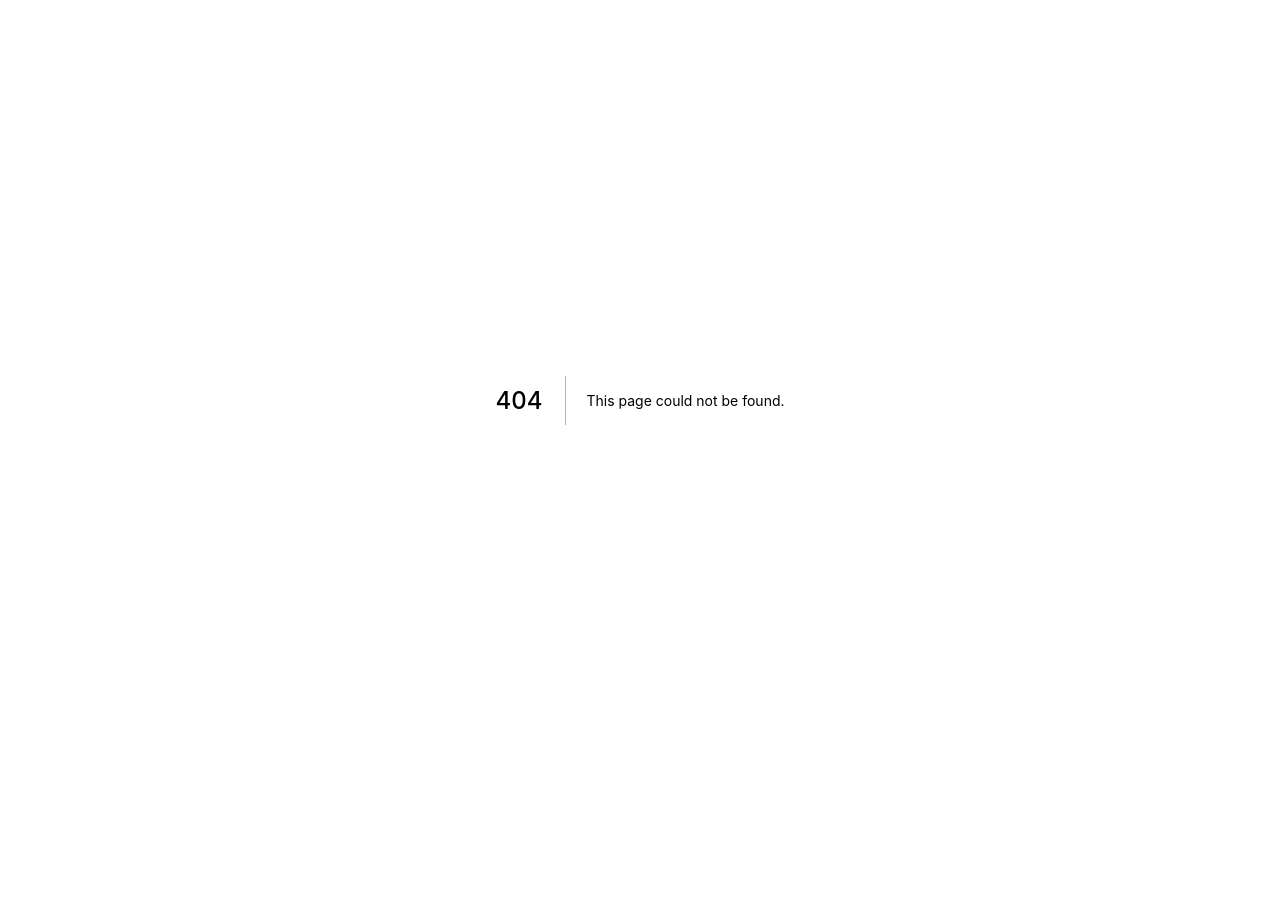
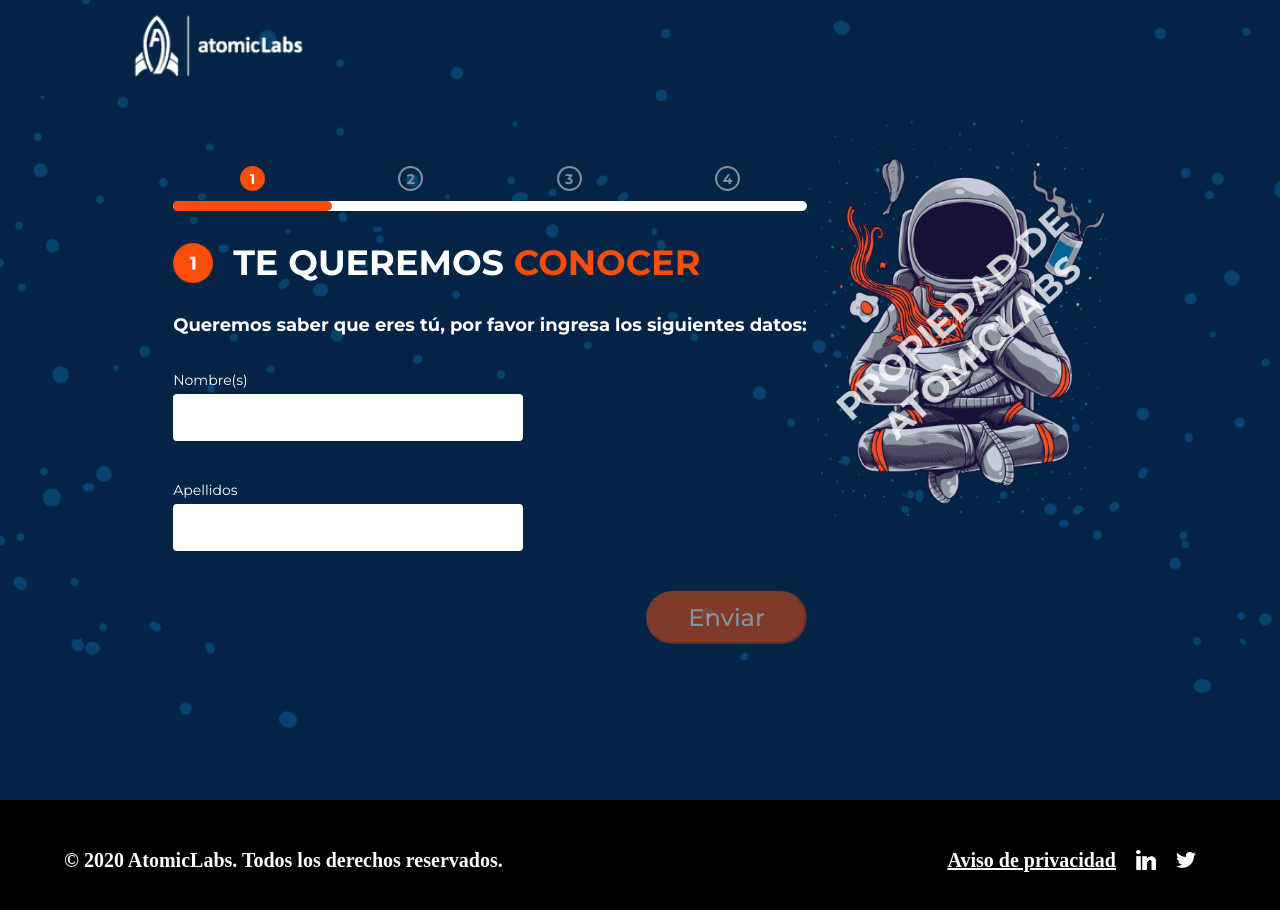
Before and after one commit to luisiiio/atomic-labs, a Next.js app: page /application in a window 1280 px wide. Before the commit this address had no page. Shown: the top 910 px of the page. Before the commit the page ends 800 px from the top, so only its background shows below. Built offline with nearby package versions, Linux system fonts and the light colour scheme.

Commit message:
feat(pages): application page generated and screen of step one created

```diff
--- /dev/null
+++ b/pages/application.tsx
@@ -0,0 +1,14 @@
+import type { NextPage } from "next";
+
+import Layout from "ui/molecules/Layout";
+import { Application } from "ui/pages/Application";
+
+const ApplicationPage: NextPage = () => {
+  return (
+    <Layout title="Atomic Labs | Application" description="application">
+      <Application />
+    </Layout>
+  );
+};
+
+export default ApplicationPage;
--- a/ui/Theme.ts
+++ b/ui/Theme.ts
@@ -3,6 +3,7 @@ const theme = {
     primary: "#F94E09",
     secondary: "#0A2240",
     action: "#18609C",
+    warning: "#F92626",
     white: "#FFFFFF",
     black: "#000000",
     shadow: "#828E9E",
--- /dev/null
+++ b/ui/pages/Application/Application.tsx
@@ -0,0 +1,111 @@
+import React, { useState, MouseEvent } from "react";
+import Image from "next/image";
+
+import ApplicationStyled from "./ApplicationStyled";
+
+import Button from "ui/atoms/Button";
+import { StepsBar } from "ui/molecules/StepsBar";
+
+import oneactive from "public/oneactive.png";
+import stepOne from "public/stepOne.png";
+import { Input } from "ui/atoms/Input";
+
+const Application = () => {
+  const [currentStep, seCurrentStep] = useState(1);
+  const [data, setData] = useState({ name: "", lastName: "" });
+  const [errors, setErrors] = useState({ name: "", lastName: "" });
+
+  const handleChangeInput = (event: React.FormEvent<HTMLInputElement>) => {
+    event.preventDefault();
+    setData({ ...data, [event.currentTarget.name]: event.currentTarget.value });
+  };
+
+  const handleBlurInput = (event: React.FormEvent<HTMLInputElement>) => {
+    event.preventDefault();
+    if (["name", "lastName"].includes(event.currentTarget.name)) {
+      if (event.currentTarget.value.length < 5) {
+        setErrors({
+          ...errors,
+          [event.currentTarget.name]:
+            "Este campo deberá tener mínimo 5 caracteres",
+        });
+      } else {
+        setErrors({
+          ...errors,
+          [event.currentTarget.name]: "",
+        });
+      }
+    }
+  };
+
+  const nextStep = (event: MouseEvent<HTMLButtonElement>) => {
+    event.preventDefault();
+    seCurrentStep(currentStep + 1);
+  };
+  const prevStep = (event: MouseEvent<HTMLButtonElement>) => {
+    event.preventDefault();
+    seCurrentStep(currentStep - 1);
+  };
+  return (
+    <ApplicationStyled>
+      <section>
+        <StepsBar currentStep={currentStep} steps={4} className="step-bar" />
+
+        {/* <Button primary onClick={prevStep}>
+        Regresar
+      </Button> */}
+        <div className="title">
+          <span className="img">
+            <Image
+              src={oneactive}
+              alt="icon arrow down"
+              height={50}
+              width={50}
+            />
+          </span>{" "}
+          <h1>
+            TE QUEREMOS <span>CONOCER</span>
+          </h1>
+        </div>
+        <h2 className="subtitle">
+          Queremos saber que eres tú, por favor ingresa los siguientes datos:
+        </h2>
+
+        <form className="form">
+          <div>
+            <Input
+              name="name"
+              label="Nombre(s)"
+              type="text"
+              value={data.name}
+              onChangeInput={handleChangeInput}
+              onBlurInput={handleBlurInput}
+              errors={errors.name}
+            />
+            <Input
+              name="lastName"
+              label="Apellidos"
+              type="text"
+              value={data.lastName}
+              onChangeInput={handleChangeInput}
+              onBlurInput={handleBlurInput}
+              errors={errors.lastName}
+            />
+          </div>
+          <Button
+            primary
+            disabled={data.name.length <= 5 || data.lastName.length <= 5}
+            onClick={nextStep}
+          >
+            Enviar
+          </Button>
+        </form>
+      </section>
+      <article className="step-img">
+        <Image src={stepOne} alt="step one" layout="responsive" />
+      </article>
+    </ApplicationStyled>
+  );
+};
+
+export default Application;
--- /dev/null
+++ b/ui/pages/Application/ApplicationStyled.tsx
@@ -0,0 +1,96 @@
+import styled from "styled-components";
+
+const ApplicationStyled = styled.section`
+  height: 100vh;
+  padding: 0 1rem;
+  position: relative;
+  display: flex;
+  flex-direction: column;
+  justify-content: center;
+  align-items: center;
+  background-image: url("/bgblue.png");
+  background-repeat: no-repeat;
+  background-position: center;
+  background-size: cover;
+  font-family: ${({ theme }) => theme.fonts.primary};
+  color: ${({ theme }) => theme.colors.white};
+  line-height: normal;
+
+  .step-bar {
+    margin: 1rem 0;
+  }
+
+  .title {
+    margin-top: 1.5rem;
+    display: flex;
+    justify-content: flex-start;
+    align-items: center;
+    font-size: 2rem;
+    font-weight: bold;
+
+    .img {
+      width: 2rem;
+      display: flex;
+      justify-content: center;
+      align-items: center;
+      margin-right: 0.5rem;
+    }
+
+    h1 span {
+      color: ${({ theme }) => theme.colors.primary};
+    }
+  }
+  .subtitle {
+    font-size: 1.4rem;
+    margin-top: 1rem;
+  }
+
+  .form {
+    margin-top: 2rem;
+    display: flex;
+    flex-direction: column;
+
+    button {
+      align-self: flex-end;
+    }
+  }
+
+  .step-img {
+    width: 10rem;
+    height: 10rem;
+  }
+
+  @media (${({ theme }) => theme.device.md}) {
+    flex-direction: row;
+
+    .title {
+      font-size: 3rem;
+      margin: 3rem 0;
+
+      .img {
+        width: 4rem;
+        margin-right: 2rem;
+      }
+    }
+
+    .subtitle {
+      font-size: 1.8rem;
+      margin-top: 1rem;
+    }
+
+    .step-img {
+      width: 40rem;
+      height: 40rem;
+      align-self: flex-start;
+      margin-top: 12rem;
+    }
+  }
+  @media (${({ theme }) => theme.device.lg}) {
+    .step-img {
+      width: 30rem;
+      height: 30rem;
+    }
+  }
+`;
+
+export default ApplicationStyled;
--- /dev/null
+++ b/ui/pages/Application/index.ts
@@ -0,0 +1 @@
+export { default as Application } from "./Application";
```
Also changed, not shown: public/stepOne.png (renamed from public/img2.png).
